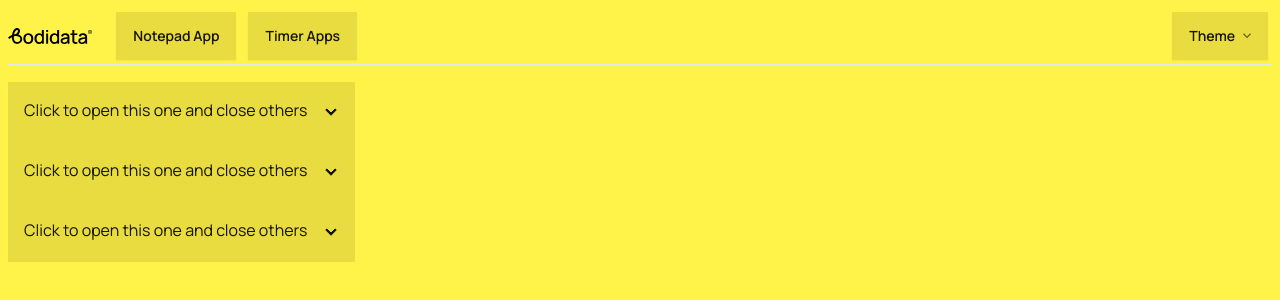
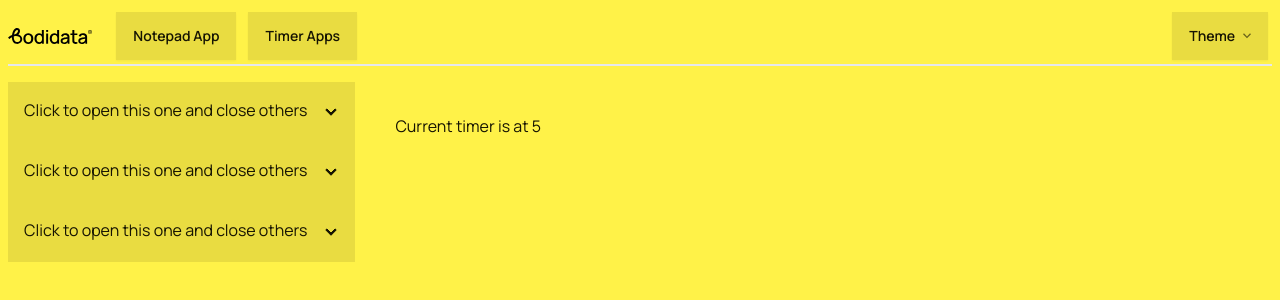
Before and after one commit to hamlet4401/NextJS-tutorial-app, a Next.js app: page /timer_apps in a window 1280 px wide. Shown: the top 300 px of the page. Built offline with nearby package versions, Linux system fonts and the light colour scheme.

Commit message:
Added basic stopwatch timer implementation

```diff
--- a/src/app/timer_apps/page.tsx
+++ b/src/app/timer_apps/page.tsx
@@ -1,6 +1,12 @@
+"use client";
+import React, { useEffect, useState } from "react";
+import { default as Stopwatch } from "./stopwatch";
+
 const Page = () => {
   return (
     <div>
+      {" "}
+      <Stopwatch />
     </div>
   );
 };
--- /dev/null
+++ b/src/app/timer_apps/stopwatch.tsx
@@ -0,0 +1,16 @@
+"use client";
+import { useEffect, useState } from "react";
+
+export default function Stopwatch() {
+  const [timer, setTimer] = useState(0);
+
+  useEffect(() => {
+    const intervalId = setInterval(() => {
+      setTimer((prev) => prev + 1);
+    }, 1000);
+
+    return () => clearInterval(intervalId);
+  }, []);
+
+  return <div className="m-8">Current timer is at {timer}</div>;
+}
```
